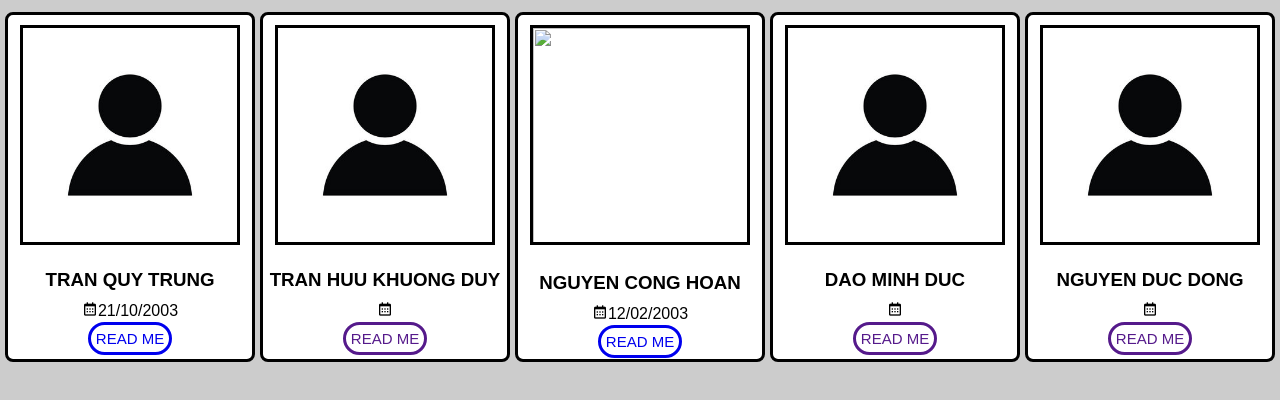
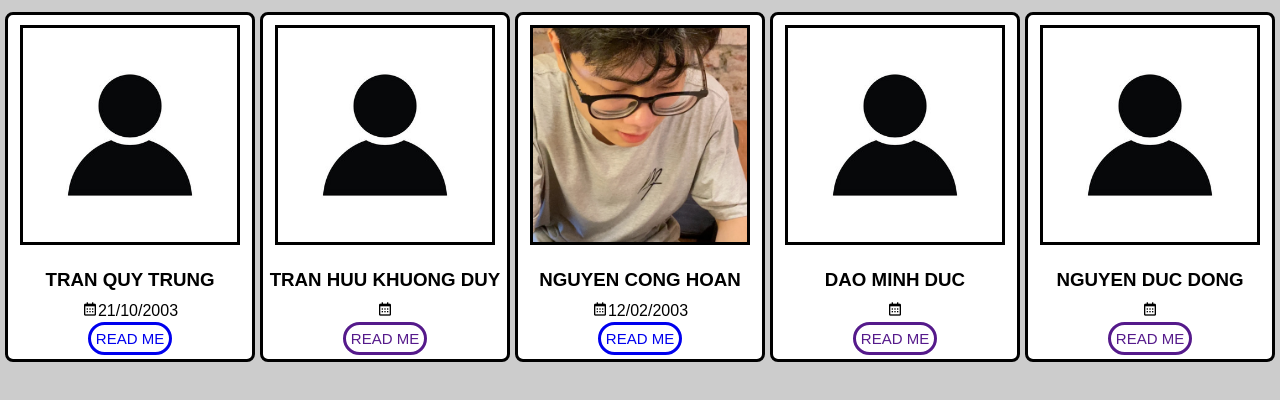
Before and after one commit to QTrung21/Software-technology-project, a plain HTML site: page Team code/index.html in a window 1280 px wide. Shown: the part 78-478 px from the top of the page. Drawn offline with nearby package versions, Linux system fonts and the light colour scheme.

Commit message:
Hoan_code

```diff
--- a/Team code/index.html
+++ b/Team code/index.html
@@ -39,7 +39,7 @@
                     <a href="">Read me</a>
                 </div>
                 <div class="Hoan">
-                    <img src="Image/Hoan.JPG">
+                    <img src="../Image/Hoan.jpg">
                     <h3>Nguyen Cong Hoan</h3>
                     <div><i class='bx bx-calendar'></i>12/02/2003</div>
                     <a href="https://hoantheboy.github.io/HoanCode/">Read me</a>
```
